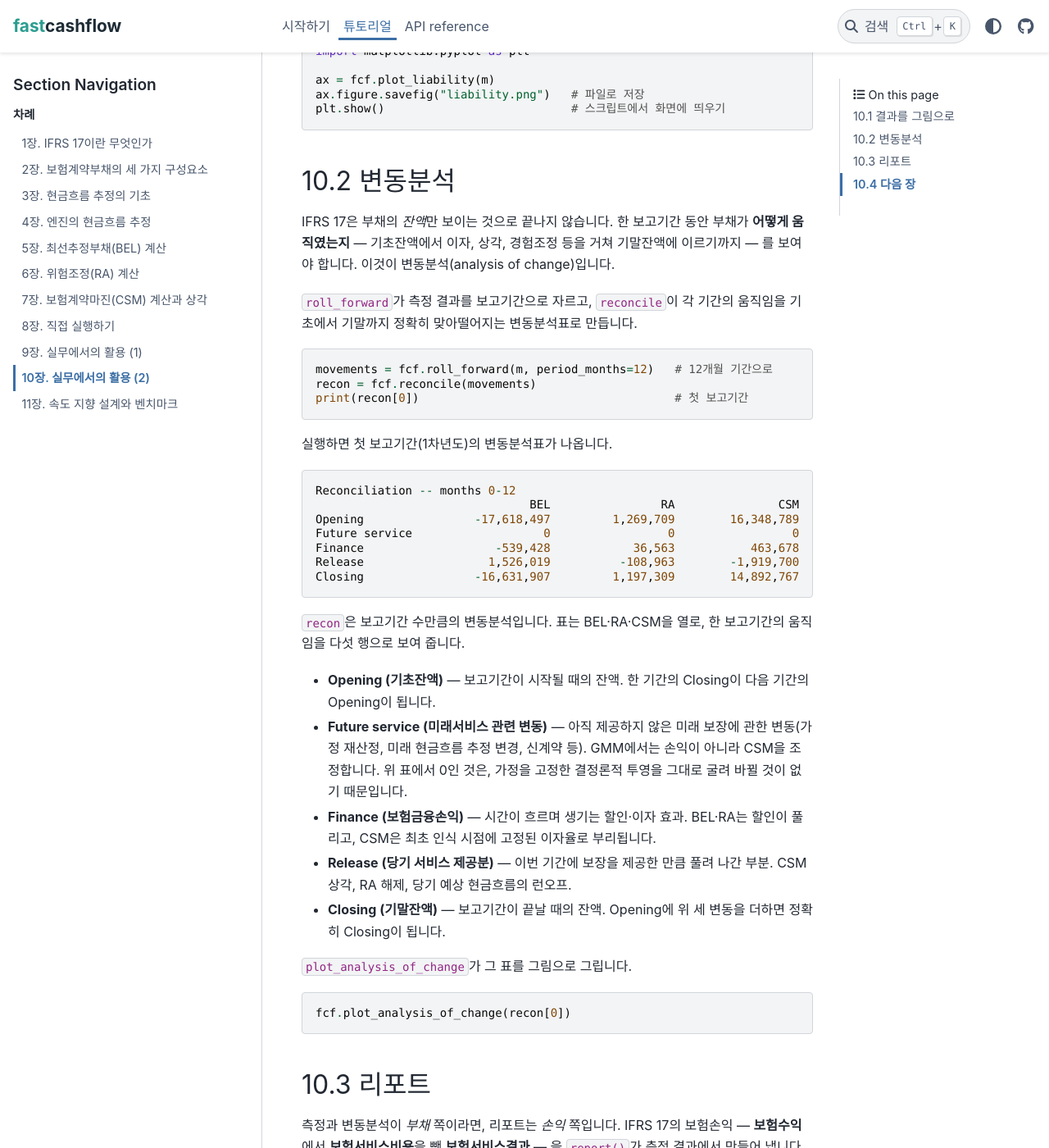
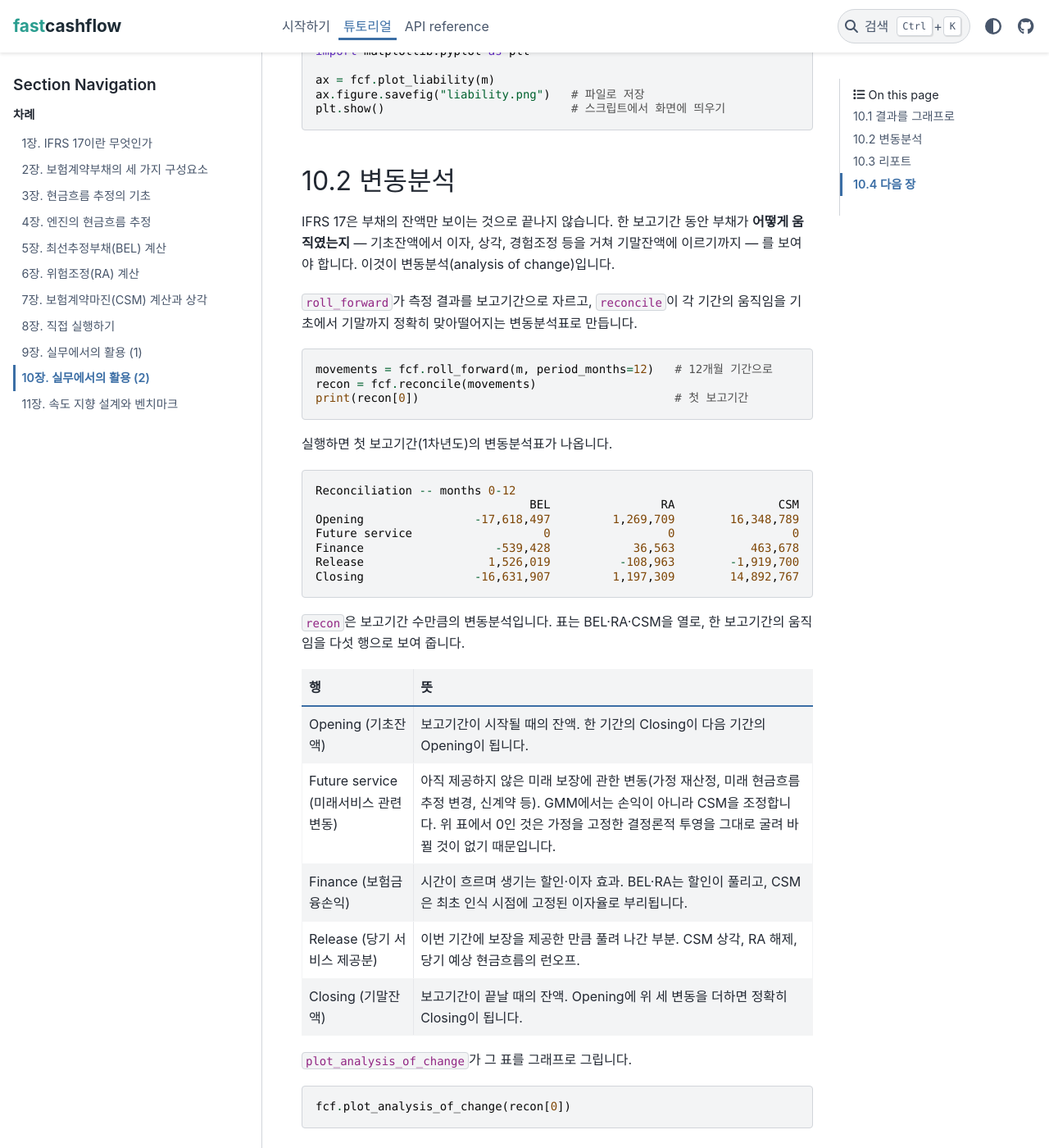
Before and after one commit to seokhoonj/fastcashflow, a Sphinx documentation site: the page built from docs/tutorial/10-in-practice-2.md, in a window 1280 px wide and 1400 px high, scrolled down 1232 px. Shown: the whole window at 82% size. Built offline with Sphinx 7.4.7 and the PyData theme 0.15.4, drawn with Linux system fonts in a browser that asks for light colours; some of the changed text lies outside the part shown.

Commit message:
Tabulate the chapter 10 row explanations; note reinsurance scope
- Convert the reconciliation and report row explanations from bullet
  lists to two-column tables, so the meanings sit beside the output
  tables they describe.
- Add a note that the report covers issued contracts only, with no
  reinsurance term in the service result.
- Use "그래프" rather than "그림" for chart output, and drop a stray
  italic.

````diff
--- a/docs/tutorial/10-in-practice-2.md
+++ b/docs/tutorial/10-in-practice-2.md
@@ -9,7 +9,7 @@
 ```
 
 9장에서 입력을 파일로 읽어 평가하고 저장하는 흐름을 봤습니다. 이 장은
-그 측정 결과로 실무에서 하는 세 가지 — 그림으로 보기, 기간별 변동을
+그 측정 결과로 실무에서 하는 세 가지 — 그래프로 보기, 기간별 변동을
 분석하기, 리포트로 정리하기 — 를 다룹니다.
 
 세 절 모두 같은 측정 결과를 씁니다. 8장에서 쓴 내장 샘플 — 패키지에
@@ -24,10 +24,10 @@
 m    = fcf.measure(mps, asmp)
 ```
 
-## 10.1 결과를 그림으로
+## 10.1 결과를 그래프로
 
 `measure()`가 돌려준 `m`은 시점별 궤적을 모두 담고 있어, 숫자만으로는
-한눈에 들어오지 않습니다. 내장 차트가 그것을 그림으로 보여 줍니다.
+한눈에 들어오지 않습니다. 내장 차트가 그것을 그래프로 보여 줍니다.
 차트 기능은 8.1절의 `[viz]` 추가 설치에 들어 있는 matplotlib을 씁니다.
 
 ```python
@@ -44,7 +44,7 @@
 - `plot_risk_adjustment` — 위험조정. 가정도 함께 넘깁니다.
 
 각 함수는 차트를 그려 matplotlib의 `Axes` 객체로 돌려줍니다. 함수 자체는
-화면에 띄우지는 않습니다 — Jupyter 노트북에서는 셀 결과로 바로 그림이
+화면에 띄우지는 않습니다 — Jupyter 노트북에서는 셀 결과로 바로 그래프가
 나오고, 스크립트에서는 `matplotlib.pyplot.show()`를 불러야 창이 뜹니다.
 파일로 저장할 때는 돌려받은 객체를 씁니다.
 
@@ -58,7 +58,7 @@
 
 ## 10.2 변동분석
 
-IFRS 17은 부채의 *잔액*만 보이는 것으로 끝나지 않습니다. 한
+IFRS 17은 부채의 잔액만 보이는 것으로 끝나지 않습니다. 한
 보고기간 동안 부채가 **어떻게 움직였는지** — 기초잔액에서 이자, 상각,
 경험조정 등을 거쳐 기말잔액에 이르기까지 — 를 보여야 합니다. 이것이
 변동분석(analysis of change)입니다.
@@ -88,21 +88,15 @@
 `recon`은 보고기간 수만큼의 변동분석입니다. 표는 BEL·RA·CSM을 열로,
 한 보고기간의 움직임을 다섯 행으로 보여 줍니다.
 
-- **Opening (기초잔액)** — 보고기간이 시작될 때의 잔액. 한 기간의
-  Closing이 다음 기간의 Opening이 됩니다.
-- **Future service (미래서비스 관련 변동)** — 아직 제공하지 않은 미래
-  보장에 관한 변동(가정 재산정, 미래 현금흐름 추정 변경, 신계약 등).
-  GMM에서는 손익이 아니라 CSM을 조정합니다. 위 표에서 0인 것은, 가정을
-  고정한 결정론적 투영을 그대로 굴려 바뀔 것이 없기 때문입니다.
-- **Finance (보험금융손익)** — 시간이 흐르며 생기는 할인·이자 효과.
-  BEL·RA는 할인이 풀리고, CSM은 최초 인식 시점에 고정된 이자율로
-  부리됩니다.
-- **Release (당기 서비스 제공분)** — 이번 기간에 보장을 제공한 만큼
-  풀려 나간 부분. CSM 상각, RA 해제, 당기 예상 현금흐름의 런오프.
-- **Closing (기말잔액)** — 보고기간이 끝날 때의 잔액. Opening에 위 세
-  변동을 더하면 정확히 Closing이 됩니다.
+| 행 | 뜻 |
+|---|---|
+| Opening (기초잔액) | 보고기간이 시작될 때의 잔액. 한 기간의 Closing이 다음 기간의 Opening이 됩니다. |
+| Future service (미래서비스 관련 변동) | 아직 제공하지 않은 미래 보장에 관한 변동(가정 재산정, 미래 현금흐름 추정 변경, 신계약 등). GMM에서는 손익이 아니라 CSM을 조정합니다. 위 표에서 0인 것은 가정을 고정한 결정론적 투영을 그대로 굴려 바뀔 것이 없기 때문입니다. |
+| Finance (보험금융손익) | 시간이 흐르며 생기는 할인·이자 효과. BEL·RA는 할인이 풀리고, CSM은 최초 인식 시점에 고정된 이자율로 부리됩니다. |
+| Release (당기 서비스 제공분) | 이번 기간에 보장을 제공한 만큼 풀려 나간 부분. CSM 상각, RA 해제, 당기 예상 현금흐름의 런오프. |
+| Closing (기말잔액) | 보고기간이 끝날 때의 잔액. Opening에 위 세 변동을 더하면 정확히 Closing이 됩니다. |
 
-`plot_analysis_of_change`가 그 표를 그림으로 그립니다.
+`plot_analysis_of_change`가 그 표를 그래프로 그립니다.
 
 ```python
 fcf.plot_analysis_of_change(recon[0])
@@ -135,26 +129,29 @@
 `print`은 `Report`를 모델포인트 전체로 합산하고 연 단위로 묶어, 앞 다섯
 보고연도를 여섯 행으로 보여 줍니다.
 
-- **Insurance revenue (보험수익)** — 그 해에 보험서비스를 제공하고 인식한
-  수익. 예상 보험서비스비용에 RA 해제분과 CSM 상각분을 더한
-  값입니다(IFRS 17 B120~B124).
-- **Service expense (보험서비스비용)** — 그 해에 실제 발생한
-  보험서비스비용: 보험금, 진단·입원 등 급부, 사업비.
-- **Service result (보험서비스결과)** — 보험수익에서 보험서비스비용을 뺀
-  보험서비스 손익. 곧 RA 해제분과 CSM 상각분의 합입니다.
-- **Finance expense (보험금융손익)** — 할인효과로 생기는 금융손익.
-  BEL·RA의 할인 풀림과 CSM 부리를 합한 것으로, 10.2 표의 Finance 행과
-  같은 성격입니다.
-- **CSM accretion (CSM 부리)** — CSM에 최초 인식 시점의 이자율로 붙는
-  이자.
-- **CSM release (CSM 상각)** — 그 해의 보장 제공분만큼 CSM이 손익으로
-  풀려 나간 금액.
+| 행 | 뜻 |
+|---|---|
+| Insurance revenue (보험수익) | 그 해에 보험서비스를 제공하고 인식한 수익. 예상 보험서비스비용에 RA 해제분과 CSM 상각분을 더한 값입니다(IFRS 17 B120~B124). |
+| Service expense (보험서비스비용) | 그 해에 실제 발생한 보험서비스비용: 보험금, 진단·입원 등 급부, 사업비. |
+| Service result (보험서비스결과) | 보험수익에서 보험서비스비용을 뺀 보험서비스 손익. 곧 RA 해제분과 CSM 상각분의 합입니다. |
+| Finance expense (보험금융손익) | 할인효과로 생기는 금융손익. BEL·RA의 할인 풀림과 CSM 부리를 합한 것으로, 10.2 표의 Finance 행과 같은 성격입니다. |
+| CSM accretion (CSM 부리) | CSM에 최초 인식 시점의 이자율로 붙는 이자. |
+| CSM release (CSM 상각) | 그 해의 보장 제공분만큼 CSM이 손익으로 풀려 나간 금액. |
 
 첫 해가 가장 크고 해마다 줄어드는 것은 보장이 풀려 나가며 포트폴리오가
 점차 소멸하기 때문입니다. 모든 연도의 수치가 필요하면 `rep.annual()`이
 각 항목을 연도별 배열로 돌려줍니다 — 표 출력은 앞 다섯 연도만 보여
 주지만 배열에는 모든 연도가 들어 있습니다.
 
+```{admonition} 재보험은 빠져 있습니다
+:class: note
+
+이 리포트는 원수(발행)계약만 다룹니다. 재보험을 보유한 회사라면 IFRS 17
+보험서비스결과에 보유재보험계약의 순손익이 더해지지만, 이 예제에는
+재보험이 없어 그 항이 없습니다. fastcashflow는 보유재보험을
+`measure_reinsurance`로 따로 측정합니다.
+```
+
 ## 10.4 다음 장
 
 8~10장에서 엔진을 직접 돌려 측정하고, 파일로 다루고, 결과를 그래프와
````
